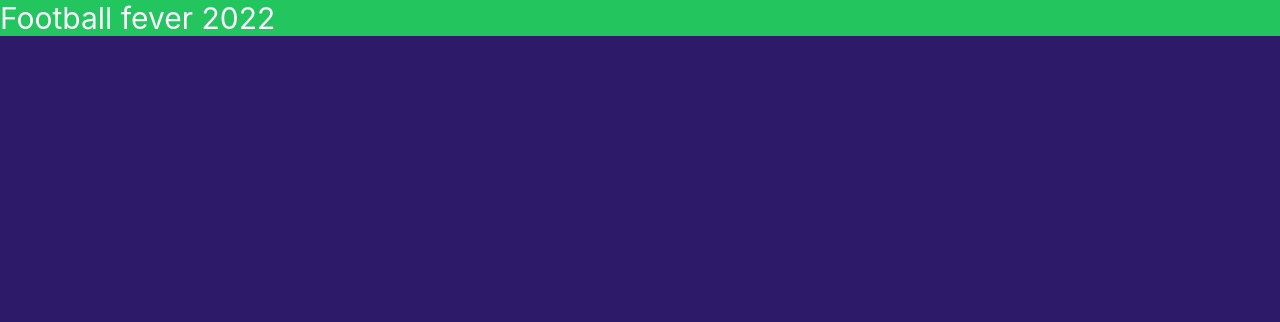
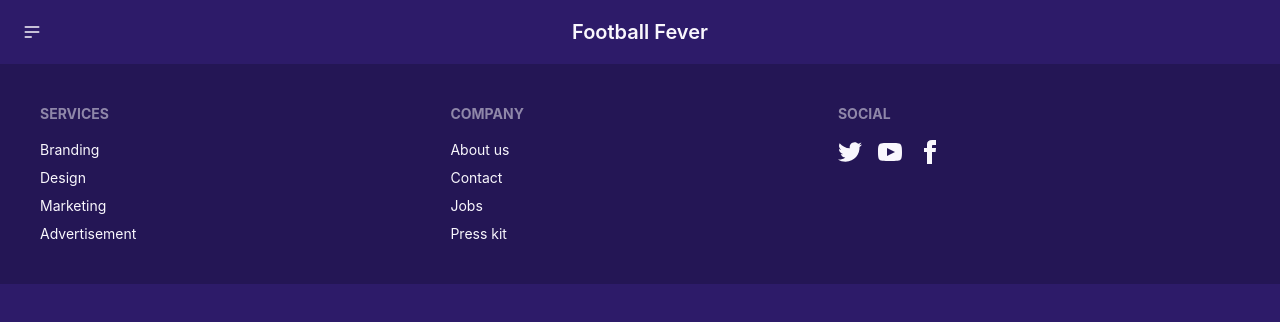
Before and after one commit to probirghosh45/football-fever, a React (Create React App) app: page / in a window 1280 px wide. Shown: the top 322 px of the page. Built offline with nearby package versions, Linux system fonts and the light colour scheme.

Commit message:
navbar & footer added

```diff
--- a/public/index.html
+++ b/public/index.html
@@ -2,7 +2,7 @@
 <html lang="en" data-theme="synthwave">
   <head>
     <meta charset="utf-8" />
-    <link rel="icon" href="%PUBLIC_URL%/favicon.ico" />
+    <link rel="icon" href="%PUBLIC_URL%/Football.png" />
     <meta name="viewport" content="width=device-width, initial-scale=1" />
     <meta name="theme-color" content="#000000" />
     <meta
@@ -24,7 +24,7 @@
       work correctly both with client-side routing and a non-root public URL.
       Learn how to configure a non-root public URL by running `npm run build`.
     -->
-    <title>React App</title>
+    <title>Football Fever</title>
   </head>
   <body>
     <noscript>You need to enable JavaScript to run this app.</noscript>
--- a/src/App.js
+++ b/src/App.js
@@ -1,7 +1,9 @@
+import Home from "./Pages/Home/Home";
+
 function App() {
   return (
     <>
-      <p class="text-3xl bg-green-500">Football fever 2022</p>
+      <Home/>
     </>
   );
 }
--- /dev/null
+++ b/src/Pages/Home/Home.js
@@ -0,0 +1,14 @@
+import React from 'react';
+import Navbar from '../Shared/Navbar';
+import Footer from '../Shared/Footer';
+
+const Home = () => {
+    return (
+        <div>
+            <Navbar/>
+            <Footer/>
+        </div>
+    );
+};
+
+export default Home;
--- /dev/null
+++ b/src/Pages/Shared/Footer.js
@@ -0,0 +1,64 @@
+import React from "react";
+
+const footer = () => {
+  return (
+    <>
+      <footer class="footer p-10 bg-base-300 text-base-content">
+        <div>
+          <span class="footer-title">Services</span>
+          <a class="link link-hover">Branding</a>
+          <a class="link link-hover">Design</a>
+          <a class="link link-hover">Marketing</a>
+          <a class="link link-hover">Advertisement</a>
+        </div>
+        <div>
+          <span class="footer-title">Company</span>
+          <a class="link link-hover">About us</a>
+          <a class="link link-hover">Contact</a>
+          <a class="link link-hover">Jobs</a>
+          <a class="link link-hover">Press kit</a>
+        </div>
+        <div>
+          <span class="footer-title">Social</span>
+          <div class="grid grid-flow-col gap-4">
+            <a>
+              <svg
+                xmlns="http://www.w3.org/2000/svg"
+                width="24"
+                height="24"
+                viewBox="0 0 24 24"
+                class="fill-current"
+              >
+                <path d="M24 4.557c-.883.392-1.832.656-2.828.775 1.017-.609 1.798-1.574 2.165-2.724-.951.564-2.005.974-3.127 1.195-.897-.957-2.178-1.555-3.594-1.555-3.179 0-5.515 2.966-4.797 6.045-4.091-.205-7.719-2.165-10.148-5.144-1.29 2.213-.669 5.108 1.523 6.574-.806-.026-1.566-.247-2.229-.616-.054 2.281 1.581 4.415 3.949 4.89-.693.188-1.452.232-2.224.084.626 1.956 2.444 3.379 4.6 3.419-2.07 1.623-4.678 2.348-7.29 2.04 2.179 1.397 4.768 2.212 7.548 2.212 9.142 0 14.307-7.721 13.995-14.646.962-.695 1.797-1.562 2.457-2.549z"></path>
+              </svg>
+            </a>
+            <a>
+              <svg
+                xmlns="http://www.w3.org/2000/svg"
+                width="24"
+                height="24"
+                viewBox="0 0 24 24"
+                class="fill-current"
+              >
+                <path d="M19.615 3.184c-3.604-.246-11.631-.245-15.23 0-3.897.266-4.356 2.62-4.385 8.816.029 6.185.484 8.549 4.385 8.816 3.6.245 11.626.246 15.23 0 3.897-.266 4.356-2.62 4.385-8.816-.029-6.185-.484-8.549-4.385-8.816zm-10.615 12.816v-8l8 3.993-8 4.007z"></path>
+              </svg>
+            </a>
+            <a>
+              <svg
+                xmlns="http://www.w3.org/2000/svg"
+                width="24"
+                height="24"
+                viewBox="0 0 24 24"
+                class="fill-current"
+              >
+                <path d="M9 8h-3v4h3v12h5v-12h3.642l.358-4h-4v-1.667c0-.955.192-1.333 1.115-1.333h2.885v-5h-3.808c-3.596 0-5.192 1.583-5.192 4.615v3.385z"></path>
+              </svg>
+            </a>
+          </div>
+        </div>
+      </footer>
+    </>
+  );
+};
+
+export default footer;
--- /dev/null
+++ b/src/Pages/Shared/Navbar.js
@@ -0,0 +1,86 @@
+import React from "react";
+
+const Navbar = () => {
+  return (
+    <>
+      <div class="navbar bg-base-100">
+        <div class="navbar-start">
+          <div class="dropdown">
+            <label tabindex="0" class="btn btn-ghost btn-circle">
+              <svg
+                xmlns="http://www.w3.org/2000/svg"
+                class="h-5 w-5"
+                fill="none"
+                viewBox="0 0 24 24"
+                stroke="currentColor"
+              >
+                <path
+                  stroke-linecap="round"
+                  stroke-linejoin="round"
+                  stroke-width="2"
+                  d="M4 6h16M4 12h16M4 18h7"
+                />
+              </svg>
+            </label>
+            <ul
+              tabindex="0"
+              class="menu menu-compact dropdown-content mt-3 p-2 shadow bg-base-100 rounded-box w-52"
+            >
+              <li>
+                <a>Homepage</a>
+              </li>
+              <li>
+                <a>Countries</a>
+              </li>
+              <li>
+                <a>About us</a>
+              </li>
+            </ul>
+          </div>
+        </div>
+        <div class="navbar-center">
+          <a class="btn btn-ghost normal-case text-xl">Football Fever</a>
+        </div>
+        <div class="navbar-end">
+          {/* <button class="btn btn-ghost btn-circle">
+            <svg
+              xmlns="http://www.w3.org/2000/svg"
+              class="h-5 w-5"
+              fill="none"
+              viewBox="0 0 24 24"
+              stroke="currentColor"
+            >
+              <path
+                stroke-linecap="round"
+                stroke-linejoin="round"
+                stroke-width="2"
+                d="M21 21l-6-6m2-5a7 7 0 11-14 0 7 7 0 0114 0z"
+              />
+            </svg>
+          </button> */}
+          {/* <button class="btn btn-ghost btn-circle">
+            <div class="indicator">
+              <svg
+                xmlns="http://www.w3.org/2000/svg"
+                class="h-5 w-5"
+                fill="none"
+                viewBox="0 0 24 24"
+                stroke="currentColor"
+              >
+                <path
+                  stroke-linecap="round"
+                  stroke-linejoin="round"
+                  stroke-width="2"
+                  d="M15 17h5l-1.405-1.405A2.032 2.032 0 0118 14.158V11a6.002 6.002 0 00-4-5.659V5a2 2 0 10-4 0v.341C7.67 6.165 6 8.388 6 11v3.159c0 .538-.214 1.055-.595 1.436L4 17h5m6 0v1a3 3 0 11-6 0v-1m6 0H9"
+                />
+              </svg>
+              <span class="badge badge-xs badge-primary indicator-item"></span>
+            </div>
+          </button> */}
+        </div>
+      </div>
+    </>
+  );
+};
+
+export default Navbar;
```
Also changed, not shown: public/football.png (added), src/Pages/About/About.js (added), src/Pages/Home/HeroSection.js (added), 1 other file (tests, documents, lock files or other folders).
